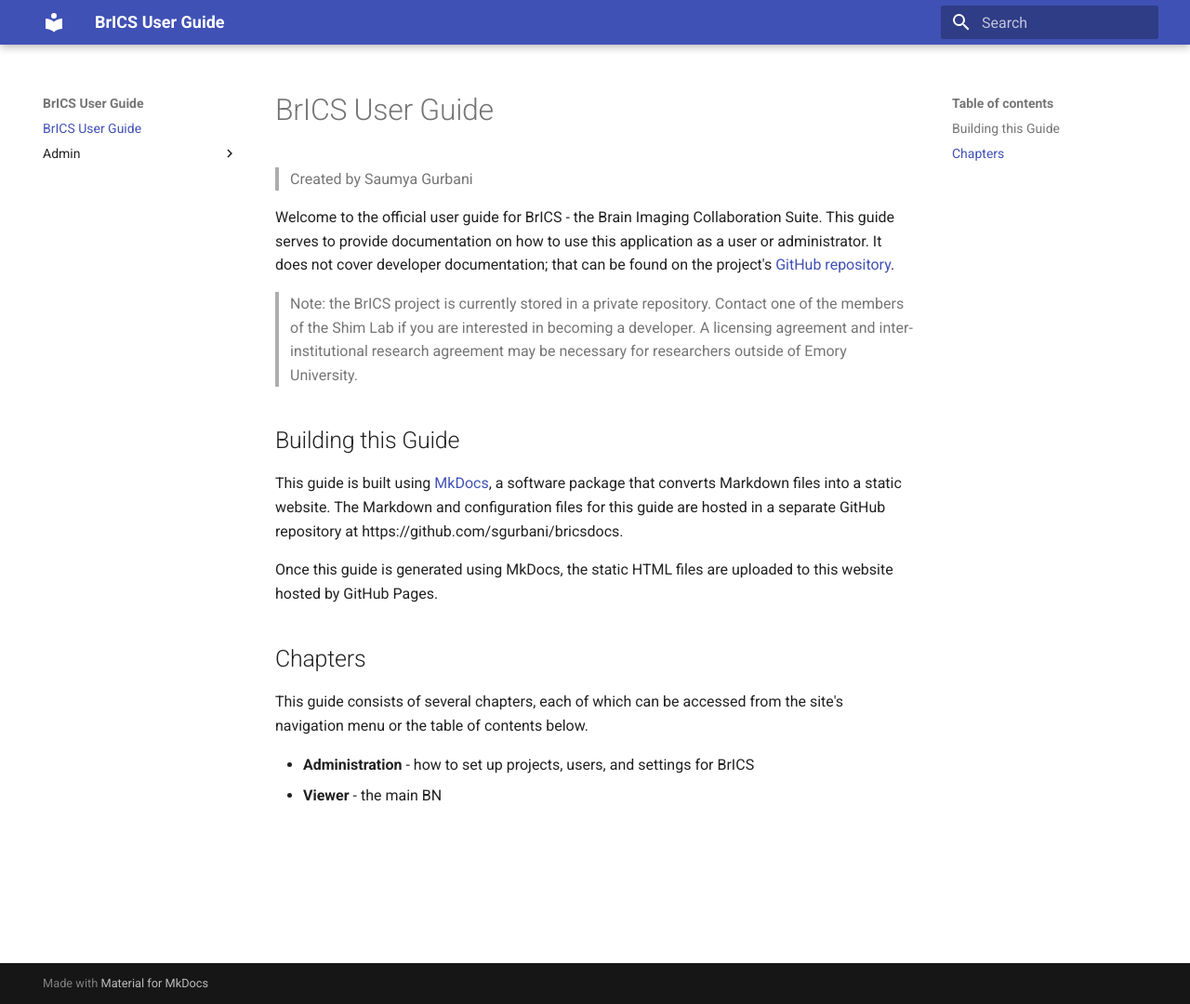
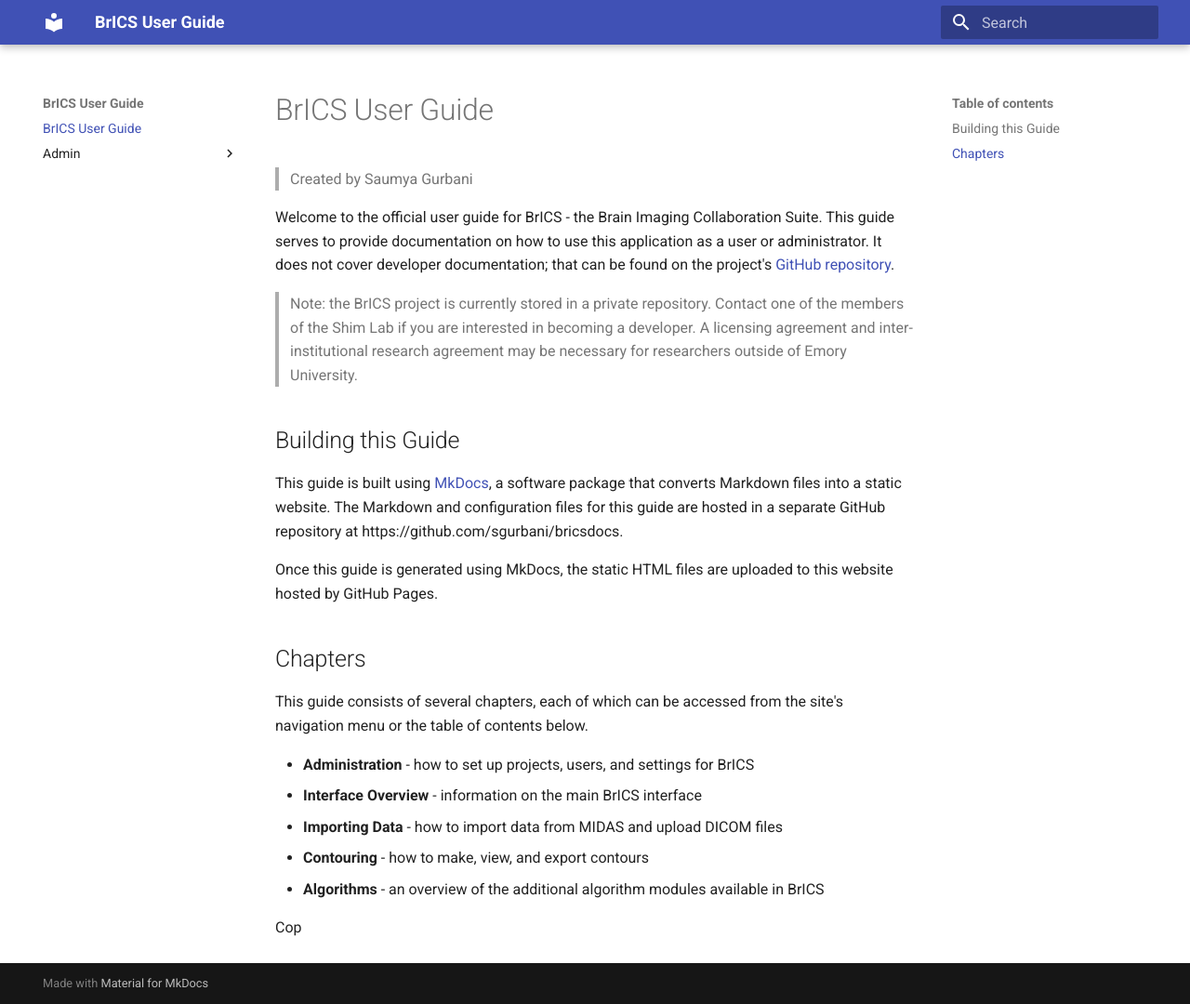
Before and after one commit to BrainImaging/brics-docs, an MkDocs documentation site: the page built from docs/index.md, in a window 1280 px wide and 1080 px high. Shown: the whole window at 93% size. Built offline with MkDocs 1.6.1 and Material for MkDocs 9.7.7, drawn with Linux system fonts in a browser that asks for light colours.

Commit message:
docs/index.md updated from https://stackedit.io/

```diff
--- a/docs/index.md
+++ b/docs/index.md
@@ -14,8 +14,13 @@ Once this guide is generated using MkDocs, the static HTML files are uploaded to
 This guide consists of several chapters, each of which can be accessed from the site's navigation menu or the table of contents below.
 
  - **Administration** - how to set up projects, users, and settings for BrICS
- - **Viewer** - the main BN
+ - **Interface Overview** - information on the main BrICS interface
+ - **Importing Data** - how to import data from MIDAS and upload DICOM files
+ - **Contouring** - how to make, view, and export contours
+ - **Algorithms** - an overview of the additional algorithm modules available in BrICS
 
+
+Cop
 <!--stackedit_data:
-eyJoaXN0b3J5IjpbLTExODA4NjM4NF19
+eyJoaXN0b3J5IjpbMTQ2MzEwODQ0M119
 -->
```
